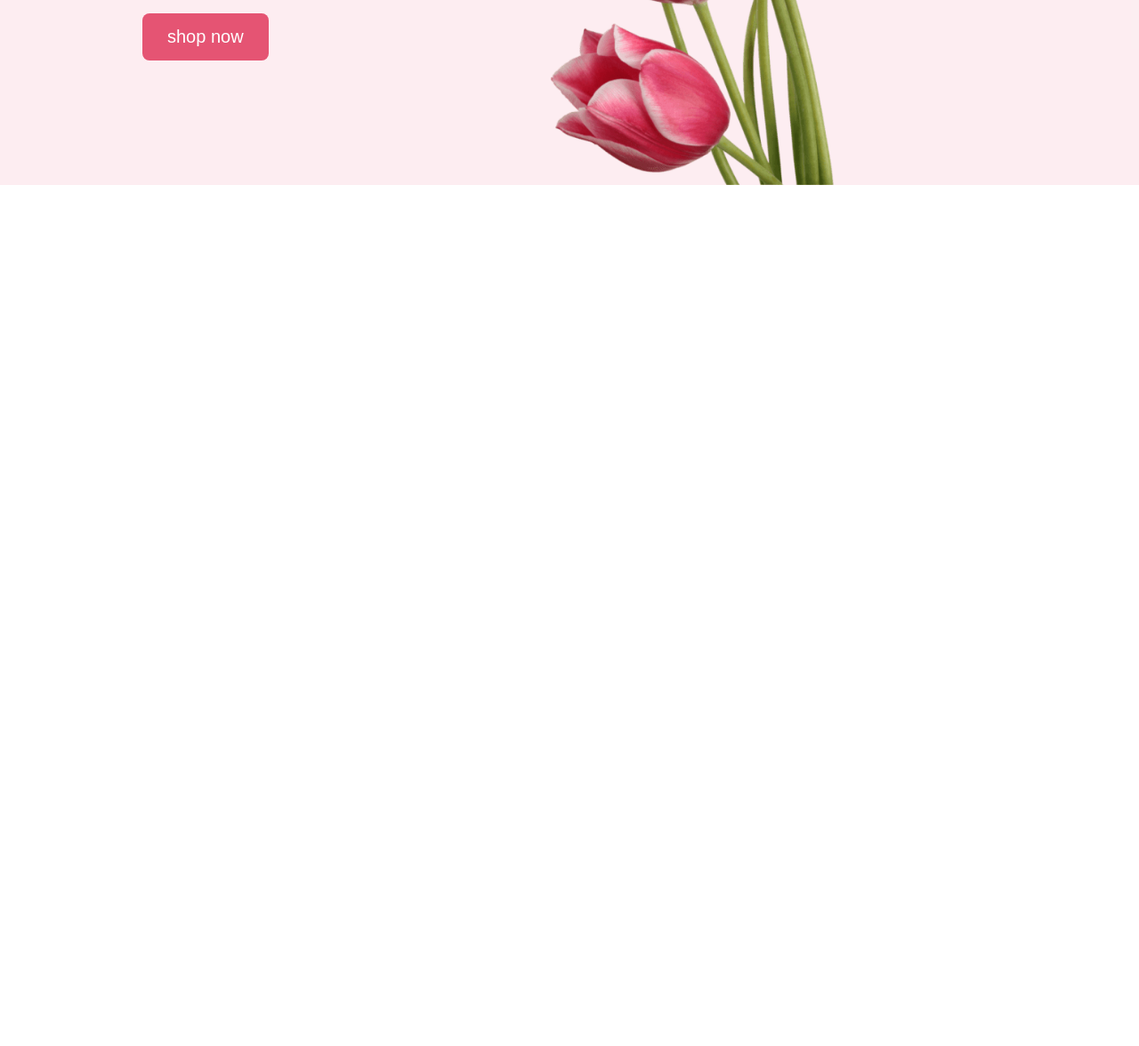
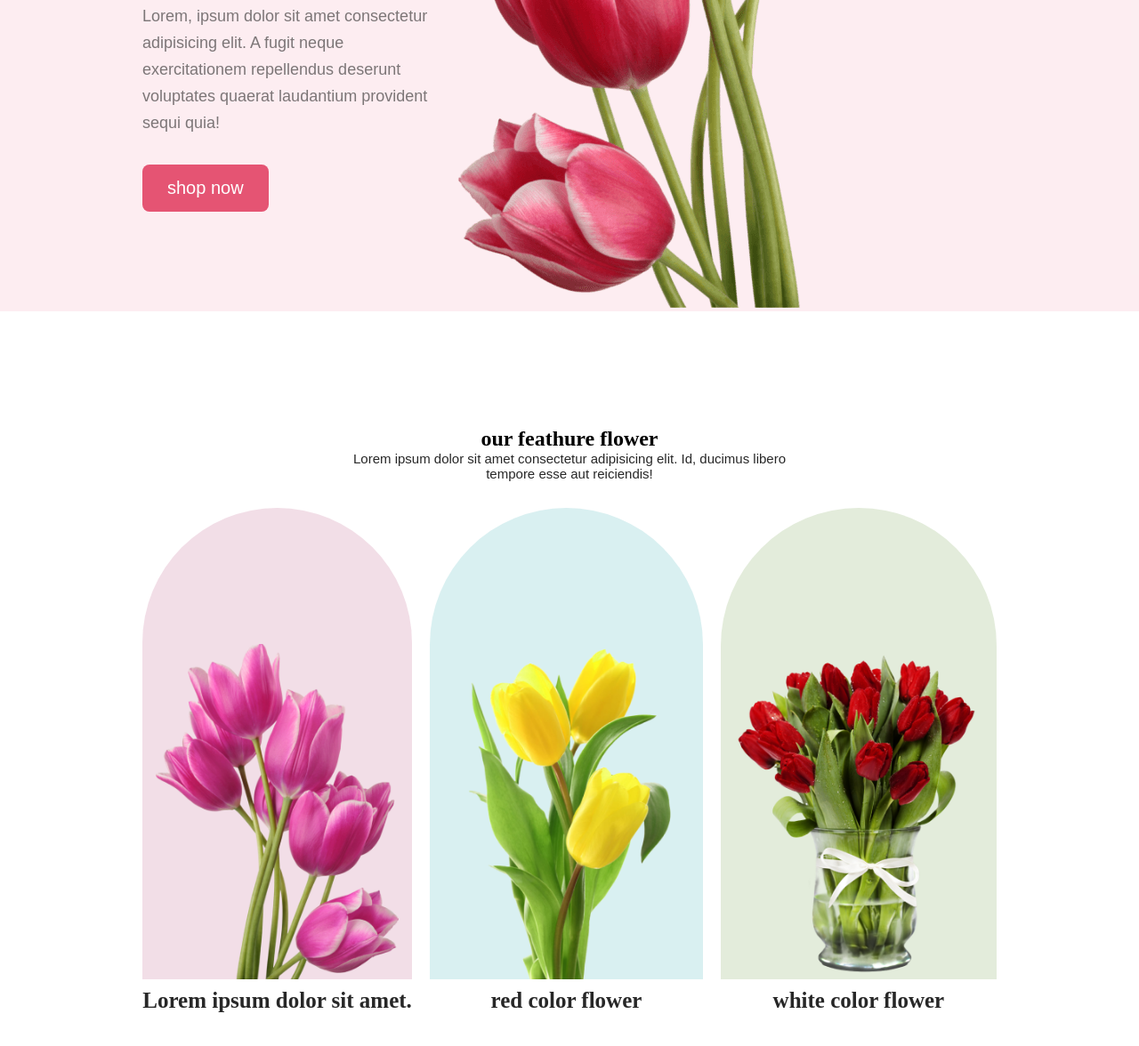
Before and after one commit to shafiul-osd/FLOWER-SHOP-ASSIGNMEMT-MAIN, a plain HTML site: page index.html in a window 1280 px wide. Shown: the part 454-1630 px from the top of the page at 89% size. Before the commit the page ends 800 px from the top, so only its background shows below. Drawn offline with Linux system fonts and the light colour scheme.

Commit message:
added feather section

```diff
--- a/flower.css
+++ b/flower.css
@@ -1,28 +1,50 @@
-*{
+* {
     margin: 0;
     padding: o;
 }
-header{
+
+header {
     background-color: rgba(229, 84, 115, 0.10);
 }
-.container{
+
+.container {
     width: 75%;
     max-width: 1440px;
     margin: 0 auto;
 
 }
-.banner{
+.section-heading{
+    max-width: 500px;
+    text-align: center;
+    margin: 30px auto;
+
+}
+.feather-description{
+    font-family: sans-serif;
+    font-size: 15px;
+    color: #272727;
+}
+
+.feather-title{
+    color: #272727;
+    text-align: center;
+    margin-bottom: 16px;
+    font-size: 20px;
+}
+
+.banner {
     display: flex;
     align-items: center;
     justify-content: space-between;
 }
-.banner .banner-text *{
+
+.banner .banner-text * {
     margin-bottom: 32px;
     max-width: 525px;
 }
 
 
-.banner .banner-text h1{
+.banner .banner-text h1 {
     color: #272727;
     font-family: san-serif;
     font-weight: 800;
@@ -31,7 +53,8 @@ header{
     font-style: normal;
 
 }
-.banner-paragraph{
+
+.banner-paragraph {
     color: rgba(39, 39, 39, 0.6);
     font-family: sans-serif;
     font-size: 18px;
@@ -40,7 +63,7 @@ header{
     line-height: 30px;
 }
 
-.btn-primary{
+.btn-primary {
     border-radius: 8px;
     background: #e55473;
     color: #fff;
@@ -48,7 +71,40 @@ header{
     font-size: 20px;
     padding: 15px 28px;
 }
-.image-lily{
+#feathure{
+    padding: 100px 0;
+}
+.section-content{
+    display: flex;
+    justify-content: space-between;
+    align-items: end;
+    gap: 20px;
+
+}
+.section-content .flower .flower-img{
+    border-radius: 300px 300px 0px 0px;
+    padding: 30px 15px 0px;
+    height: 500px;
+    display: flex;
+    align-items: end;
+}
+.section-content .flower .flower-img img{
     width: 100%;
-    vertical-align: middle;
 }
+.section-content .flower .shafiul{
+    background: rgba(167, 33, 98, 0.15);
+}
+.section-content .flower .blue{
+    background: rgba(5, 151, 160, 0.15);
+}
+.section-content .flower .green{
+    background: rgba(71, 125, 17, 0.15);
+}
+.section-content .flower p{
+    text-align: center;
+    color: #272727;
+    font-weight: 800;
+    line-height: normal;
+    font-size: 25px;
+    margin: 10px 0;
+}
--- a/index.html
+++ b/index.html
@@ -22,6 +22,34 @@
        </div>
    </header>
    <main>
+    <section id="feathure">
+      <div class="container">
+        <div class="section-heading">
+            <h2 class="feathure-title">our feathure flower</h2>
+            <p class="feather-description">Lorem ipsum dolor sit amet consectetur adipisicing elit. Id, ducimus libero tempore esse aut reiciendis!</p>
+        </div>
+        <div class="section-content">
+            <div class="flower">
+                <div class="flower-img shafiul">
+                    <img src="Flower Asset/pngwing 6.png" alt="">
+                </div>
+                <p>Lorem ipsum dolor sit amet.</p>
+            </div>
+            <div class="flower">
+                <div class="flower-img blue">
+                    <img src="Flower Asset/pngwing 7.png" alt="">
+                </div>
+                <p>red color flower</p>
+            </div>
+            <div class="flower">
+                <div class="flower-img green">
+                    <img src="Flower Asset/pngwing 8.png" alt="">
+                </div>
+                <p>white color flower</p>
+            </div>
+        </div>
+      </div>
+    </section>
 
    </main>
    <footer>
```
